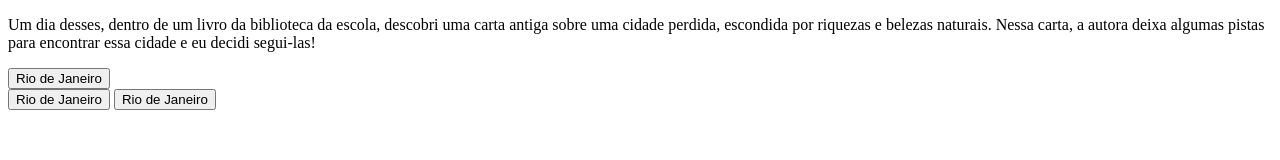
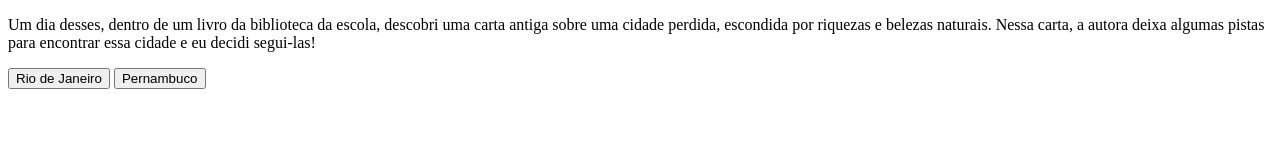
Before and after one commit to sarapratess/cidadeperdida, a plain HTML site: page index.html in a window 1280 px wide. Drawn offline with Linux system fonts and the light colour scheme.

Commit message:
Update index.html

```diff
--- a/index.html
+++ b/index.html
@@ -7,10 +7,11 @@
 </head>
 <body>
     <main>
-          <div>
+        <div class="passo ativo" id="passo-0">
              <p>Um dia desses, dentro de um livro da biblioteca da escola, descobri uma carta antiga sobre uma cidade perdida, escondida por riquezas e belezas naturais. Nessa carta, a autora deixa algumas pistas para encontrar essa cidade e eu decidi segui-las!</p>
-       	 <button> Rio de Janeiro </button>
-          </div>
+            <button class="btn-proximo" data-proximo="1">Rio de Janeiro</button>
+            <button class="btn-proximo" data-proximo="2">Pernambuco</button>
+       </div>
     </main>
 
 
@@ -18,5 +19,3 @@
 
 </body>
 </html>
-<button class="btn-proximo">Rio de Janeiro</button>
-<button class="btn-proximo" data-proximo="1">Rio de Janeiro</button>
```
